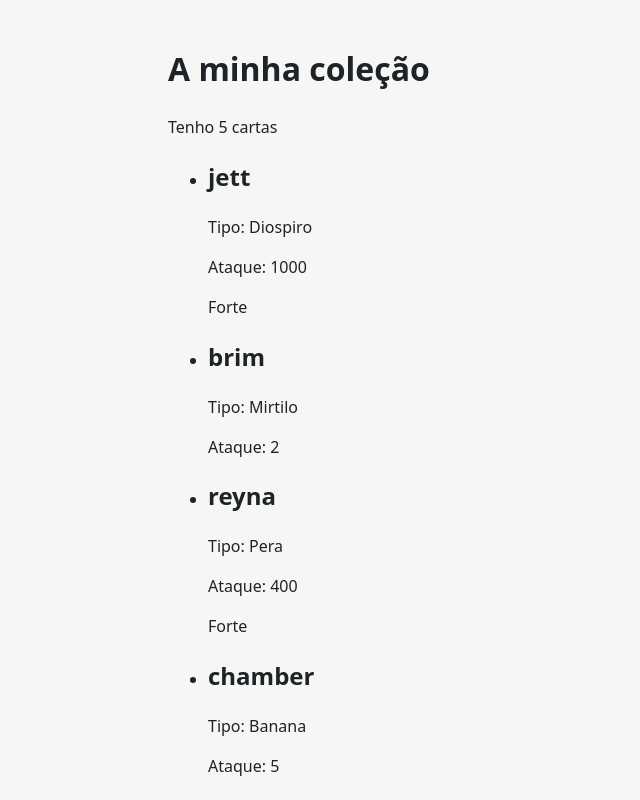
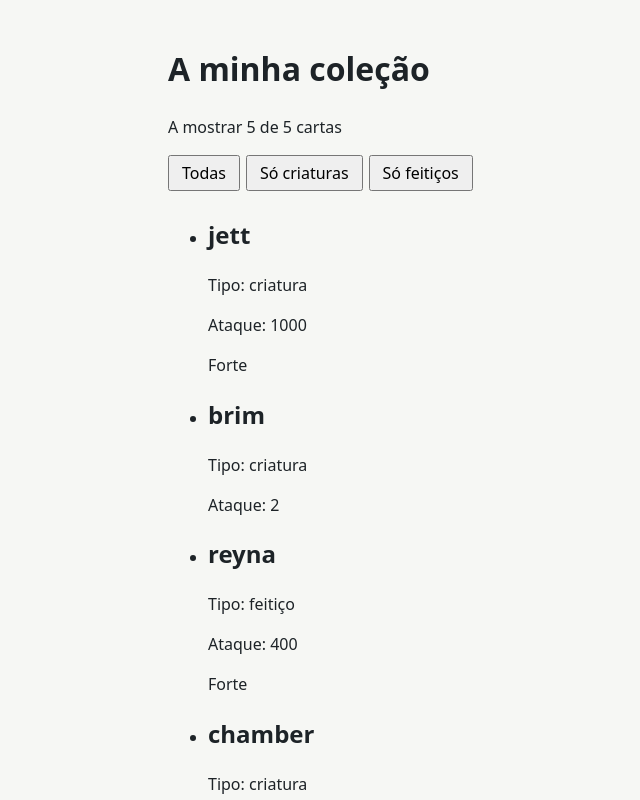
Before and after one commit to lxgss/ficha2-Gon-aloCorreia, a React (Vite) app: page / in a window 1280 px wide. Shown: the top 800 px of the page, without its empty margins (152-792 px from the left). Built offline with nearby package versions, Linux system fonts and the light colour scheme.

Commit message:
Tarefa 5

```diff
--- a/src/App.jsx
+++ b/src/App.jsx
@@ -1,4 +1,4 @@
-
+import { useState } from 'react';
 import Card from './cards.jsx';
 
 // PONTO DE PARTIDA DA AULA 4
@@ -7,29 +7,43 @@ import Card from './cards.jsx';
 // uma app React criada com o Vite, já sem o código de exemplo.
 //
 // Para pôr a correr (dentro da pasta client/ do teu repo):
-//     npm install
-//     npm run dev
+//     npm install
+//     npm run dev
 // e abrir http://localhost:5173
 //
 // Tarefa 1: substitui este array vazio pelo array cards do teu server
 // (o que fizeste na aula 2).
 
 const cards = [
-  { name: "jett", type: "Diospiro", attack: 1000, defense: 1000 },
-  { name: "brim", type: "Mirtilo", attack: 2, defense: 2 },
-  { name: "reyna", type: "Pera", attack: 400, defense: 4 },
-  { name: "chamber", type: "Banana", attack: 5, defense: 7 },
-  { name: "sova", type: "Manga", attack: 7, defense: 3 },
+  { name: "jett", type: "criatura", attack: 1000, defense: 1000 },
+  { name: "brim", type: "criatura", attack: 2, defense: 2 },
+  { name: "reyna", type: "feitiço", attack: 400, defense: 4 },
+  { name: "chamber", type: "criatura", attack: 5, defense: 7 },
+  { name: "sova", type: "feitiço", attack: 7, defense: 3 },
 ];
 
 function App() {
+  const [filter, setFilter] = useState('todas');
+
+  const visibleCards = cards.filter((card) => {
+    if (filter === 'todas') return true;
+    return card.type === filter;
+  });
+
   return (
     <main>
       <h1>A minha coleção</h1>
-      <p>Tenho {cards.length} cartas</p>
+
+      <p>A mostrar {visibleCards.length} de {cards.length} cartas</p>
+
+      <div>
+        <button onClick={() => setFilter('todas')}>Todas</button>
+        <button onClick={() => setFilter('criatura')}>Só criaturas</button>
+        <button onClick={() => setFilter('feitiço')}>Só feitiços</button>
+      </div>
 
       <ul>
-        {cards.map((card) => (
+        {visibleCards.map((card) => (
           <Card key={card.name} {...card} />
         ))}
       </ul>
```
